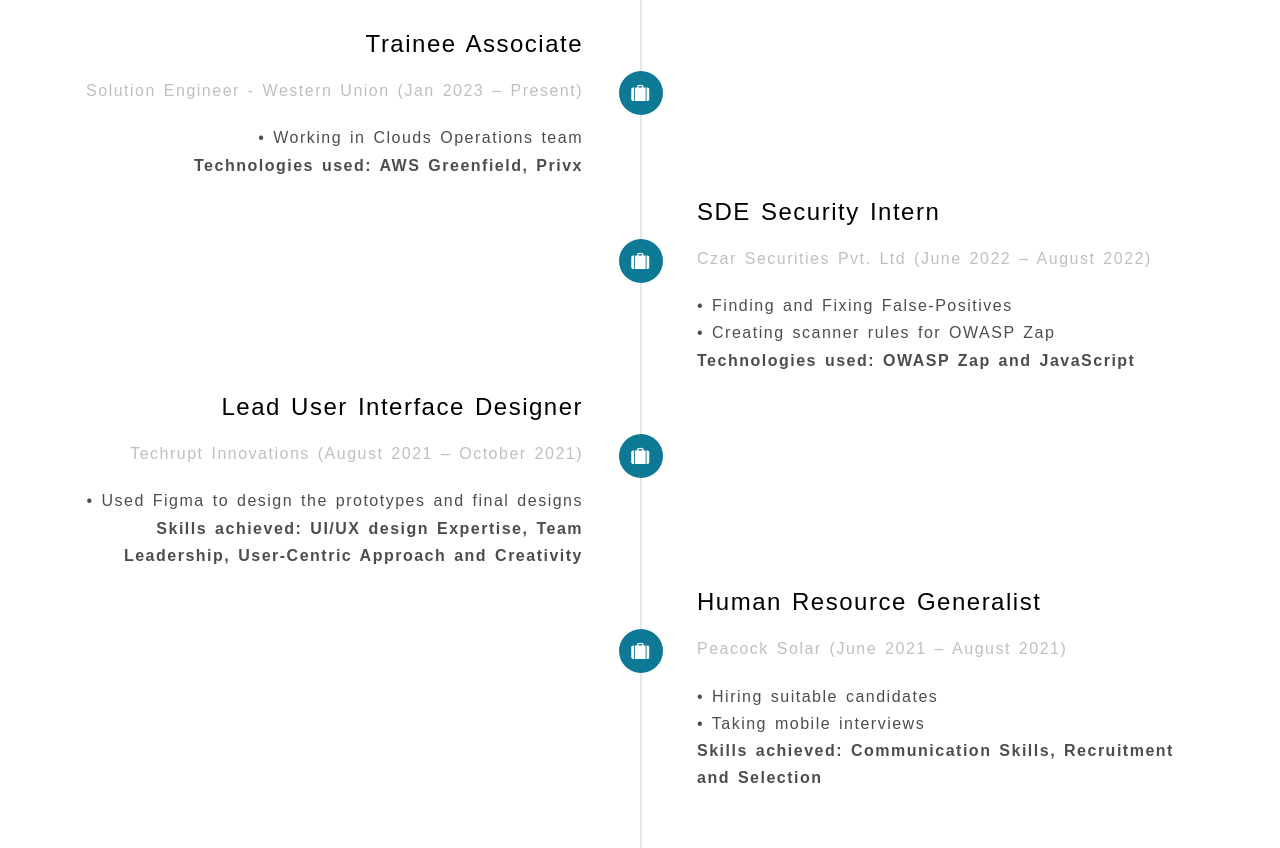
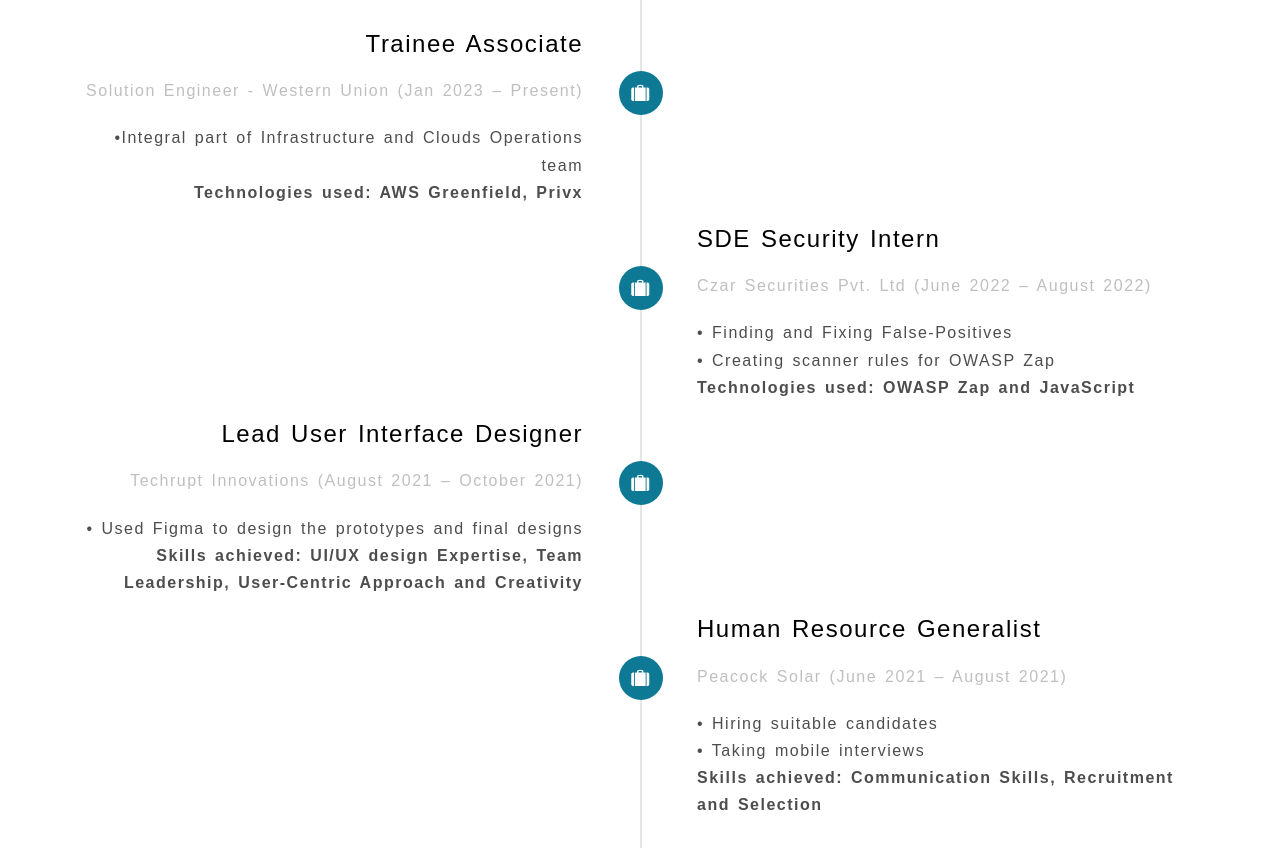
Before and after one commit to KeravNahar/Portfolio, a plain HTML site: page index.html in a window 1280 px wide. Shown: the part 1780-2628 px from the top of the page. Drawn offline with Linux system fonts and the light colour scheme; some packages are replaced by stand-ins of ours; no server answers; files whose address does not match are found by name.

Commit message:
Resume Update

```diff
--- a/index.html
+++ b/index.html
@@ -174,7 +174,7 @@
 
 								<div class="timeline-body">
 									<p>
-										<span>&#8226;</span> Working in Clouds Operations team<br>
+										<span>&#8226;</span>Integral part of Infrastructure and Clouds Operations team<br>
 										<!-- <span>&#8226;</span> <br> -->
 										<b>Technologies used: AWS Greenfield, Privx</b>
 									</p>
```
Also changed, not shown: 1 other file.
